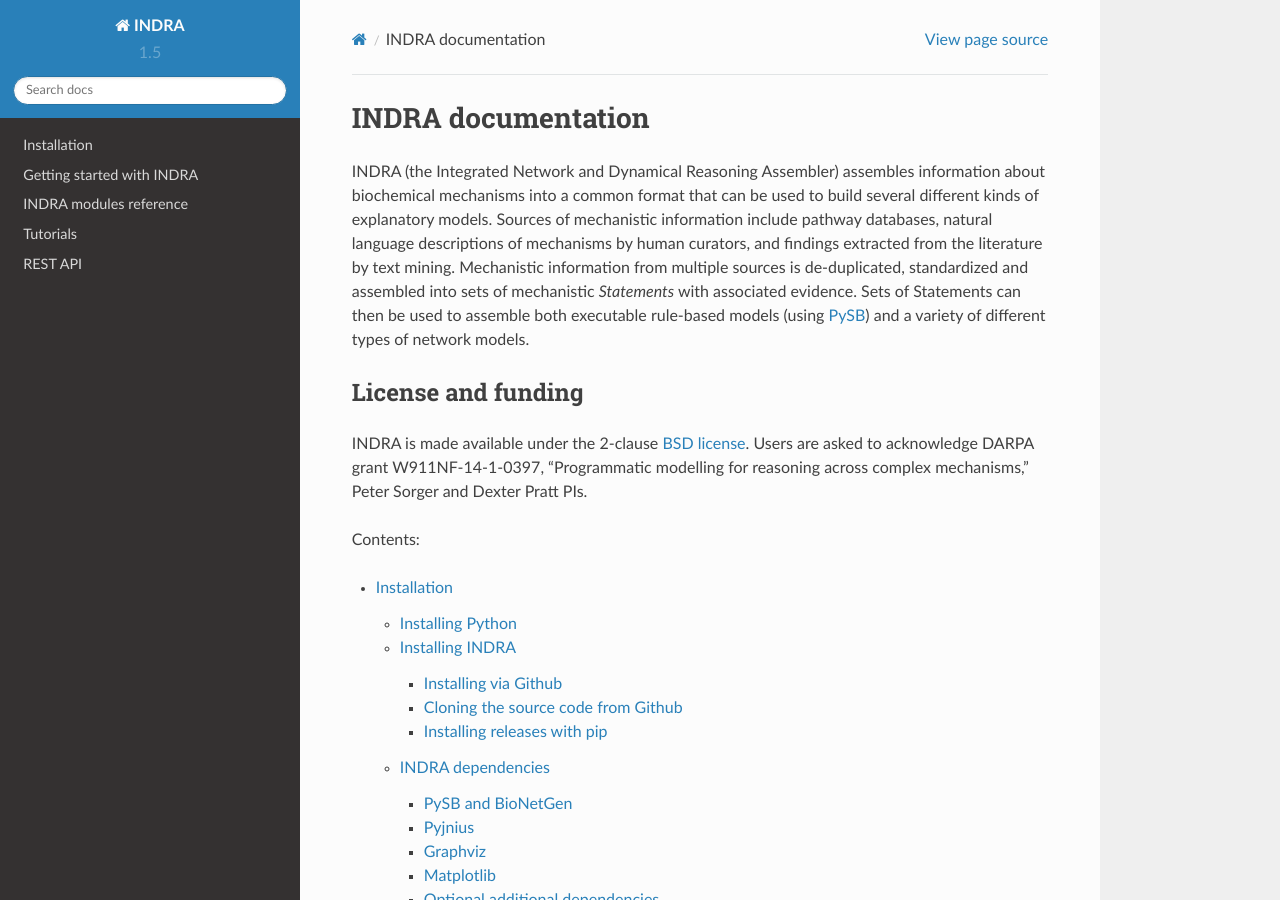
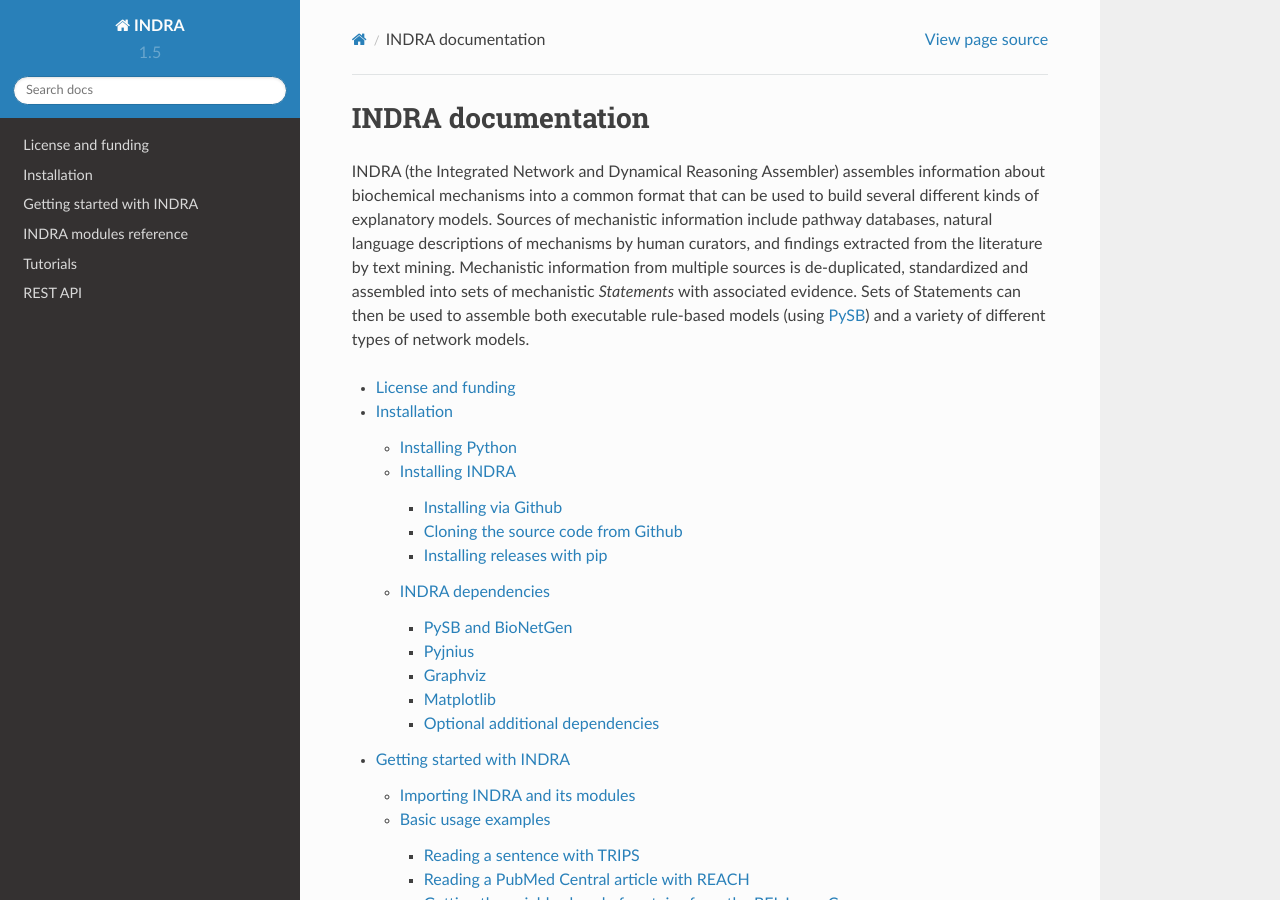
Before and after one commit to sorgerlab/indra, a Sphinx documentation site: the page built from doc/index.rst, in a window 1280 px wide and 900 px high. Built offline with Sphinx 7.4.7 and the Read the Docs theme 2.0.0, drawn with Linux system fonts in a browser that asks for light colours; pages that are not in the unit, such as notebooks, are missing from menus.

Commit message:
Reorganize documentation structure

```diff
--- a/doc/index.rst
+++ b/doc/index.rst
@@ -12,21 +12,12 @@ associated evidence.  Sets of Statements can then be used to assemble both
 executable rule-based models (using `PySB`_) and a variety of different types
 of network models.
 
-License and funding
--------------------
-
-INDRA is made available under the 2-clause `BSD license
-<https://opensource.org/licenses/BSD-2-Clause>`_. Users are asked to
-acknowledge DARPA grant W911NF-14-1-0397, “Programmatic modelling for
-reasoning across complex mechanisms,” Peter Sorger and Dexter Pratt PIs.
-
 .. _PySB: http://pysb.org
-
-Contents:
 
 .. toctree::
    :maxdepth: 3
 
+   license.rst
    installation.rst
    getting_started.rst
    modules/index
```
Also changed, not shown: doc/license.rst (added, +8 -0 lines).
